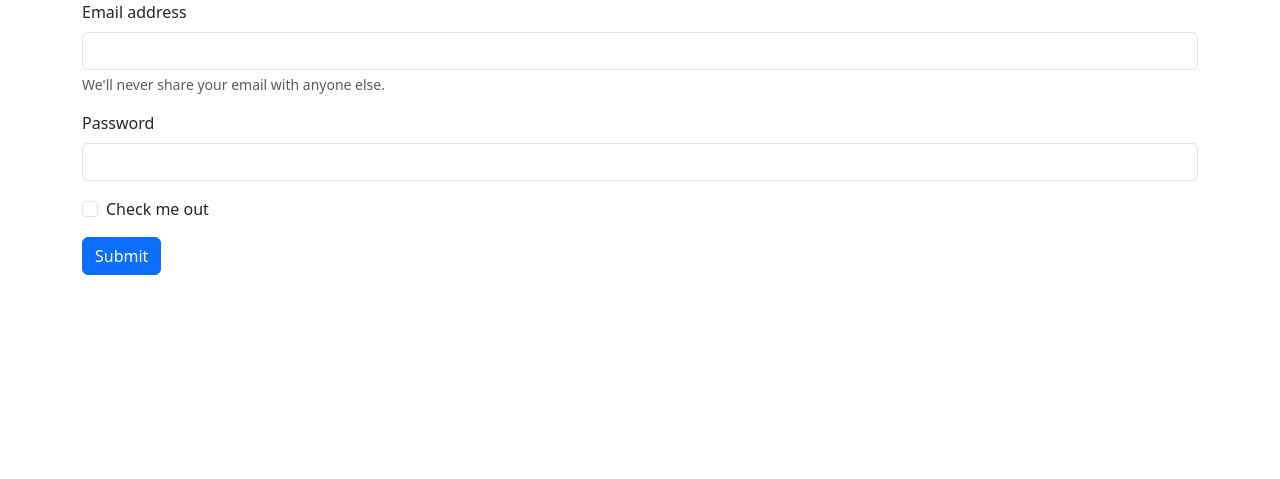
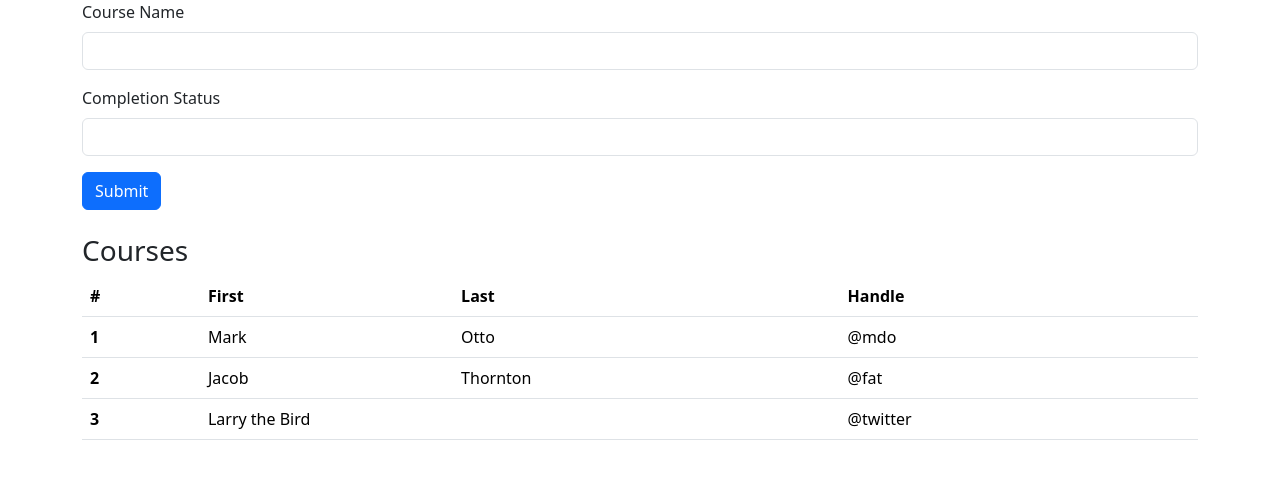
Before and after one commit to suryapsp/productivity-manager, a Flask app: page / in a window 1280 px wide. Shown: the part 56-535 px from the top of the page. Run offline with Flask 3, Linux system fonts and the light colour scheme.

Commit message:
some polishing of frontend

```diff
--- a/src/app.py
+++ b/src/app.py
@@ -2,6 +2,14 @@ from flask import Flask, render_template
 
 app = Flask(__name__)
 
+
+
+#index page
 @app.route("/")
 def hello_world():
     return render_template('index.html')
+
+#login page
+@app.route("/login")
+def login():
+    return "login page"
--- a/src/templates/index.html
+++ b/src/templates/index.html
@@ -3,7 +3,7 @@
   <head>
     <meta charset="utf-8">
     <meta name="viewport" content="width=device-width, initial-scale=1">
-    <title>Bootstrap demo</title>
+    <title>Dashboard</title>
     <link href="https://cdn.jsdelivr.net/npm/bootstrap@5.3.0-alpha3/dist/css/bootstrap.min.css" rel="stylesheet" integrity="sha384-KK94CHFLLe+nY2dmCWGMq91rCGa5gtU4mk92HdvYe+M/SXH301p5ILy+dN9+nJOZ" crossorigin="anonymous">
   </head>
   <body>
@@ -47,22 +47,50 @@
     <div class="container">
         <form>
             <div class="mb-3">
-              <label for="exampleInputEmail1" class="form-label">Email address</label>
-              <input type="email" class="form-control" id="exampleInputEmail1" aria-describedby="emailHelp">
-              <div id="emailHelp" class="form-text">We'll never share your email with anyone else.</div>
+              <label for="title" class="form-label">Course Name</label>
+              <input type="text" class="form-control" id="title" aria-describedby="emailHelp">
             </div>
             <div class="mb-3">
-              <label for="exampleInputPassword1" class="form-label">Password</label>
-              <input type="password" class="form-control" id="exampleInputPassword1">
-            </div>
-            <div class="mb-3 form-check">
-              <input type="checkbox" class="form-check-input" id="exampleCheck1">
-              <label class="form-check-label" for="exampleCheck1">Check me out</label>
+              <label for="desc" class="form-label">Completion Status</label>
+              <input type="password" class="form-control" id="desc">
             </div>
             <button type="submit" class="btn btn-primary">Submit</button>
           </form>
     </div>
 
+    <div class="container my-4">
+        <h3>Courses</h3>
+        <table class="table">
+            <thead>
+              <tr>
+                <th scope="col">#</th>
+                <th scope="col">First</th>
+                <th scope="col">Last</th>
+                <th scope="col">Handle</th>
+              </tr>
+            </thead>
+            <tbody>
+              <tr>
+                <th scope="row">1</th>
+                <td>Mark</td>
+                <td>Otto</td>
+                <td>@mdo</td>
+              </tr>
+              <tr>
+                <th scope="row">2</th>
+                <td>Jacob</td>
+                <td>Thornton</td>
+                <td>@fat</td>
+              </tr>
+              <tr>
+                <th scope="row">3</th>
+                <td colspan="2">Larry the Bird</td>
+                <td>@twitter</td>
+              </tr>
+            </tbody>
+          </table>
+    </div>
+
     <script src="https://cdn.jsdelivr.net/npm/bootstrap@5.3.0-alpha3/dist/js/bootstrap.bundle.min.js" integrity="sha384-ENjdO4Dr2bkBIFxQpeoTz1HIcje39Wm4jDKdf19U8gI4ddQ3GYNS7NTKfAdVQSZe" crossorigin="anonymous"></script>
   </body>
 </html>
```
